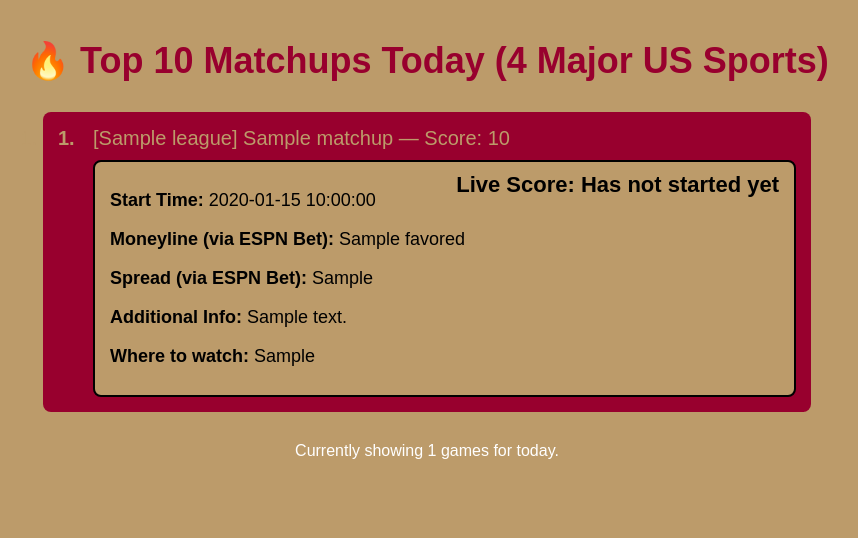
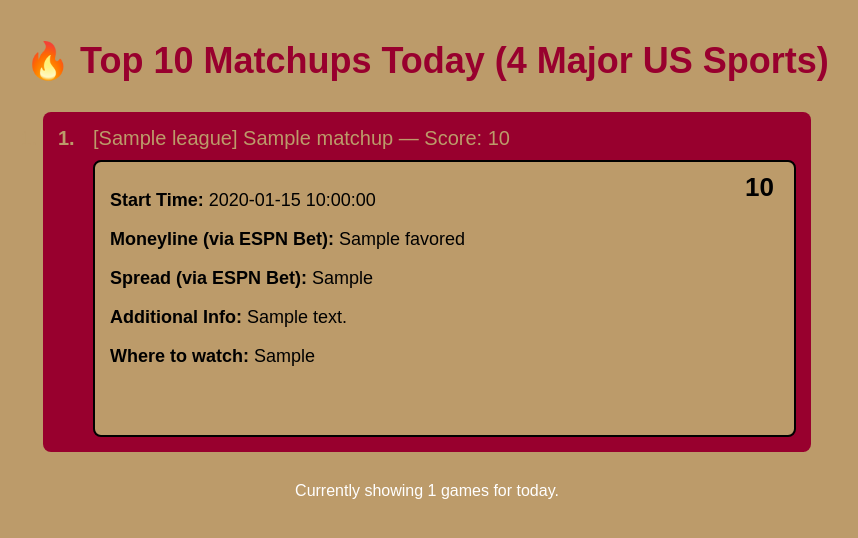
Before and after one commit to ckgifford06/w2wSports, a Flask app: template templates/index.html in a window 1280 px wide, after a click that opens the changed part. Shown: the part 51-589 px from the top of the page, without its empty margins (213-1071 px from the left). Run offline with Flask 3, Linux system fonts and the light colour scheme; the template is opened without the code that fills it: most values are stand-ins (such as "Sample title", 1, 10 or a date in 2020).

Commit message:
Update index.html

```diff
--- a/templates/index.html
+++ b/templates/index.html
@@ -9,16 +9,17 @@
       color: #000;
       border: 2px solid #000;
       border-radius: 8px;
-      padding: 10px 15px;
+      padding: 10px 15px 50px 15px;
       font-size: 18px;
       position: relative;
+      min-height: 80px;
     }
 
     .live-score {
       position: absolute;
       top: 10px;
-      right: 15px;
-      font-size: 22px;
+      right: 20px;
+      font-size: 26px;
       font-weight: bold;
       color: #000;
     }
@@ -94,15 +95,17 @@
 
   <h1>🔥 Top 10 Matchups Today (4 Major US Sports)</h1>
 
-  <ol style="width:60%; margin:30px auto; text-align:left;">
-  {% for game in matchups %}
+  <ol>
+    {% for game in matchups %}
     <li onclick="toggleDetails('details-{{ loop.index }}')">
       <span style="position:absolute; left:15px; font-weight:bold; color:#BC9B6A;">{{ loop.index }}.</span>
       [{{ game.league }}] {{ game.matchup }} — Score: {{ game.score }}
       <div id="details-{{ loop.index }}" class="details-box">
+        <!-- 🟢 Live Score Display -->
         <span id="live-score-{{ loop.index }}" class="live-score">
-          Live Score: Has not started yet
+          {{ game.live_score }}
         </span>
+
         <p><strong>Start Time:</strong> {{ game.time }}</p>
         <p><strong>Moneyline (via ESPN Bet):</strong> {{ game.favored }}</p>
         <p><strong>Spread (via ESPN Bet):</strong> {{ game.favored_spread }}</p>
@@ -110,7 +113,7 @@
         <p><strong>Where to watch:</strong> {{ game.where_to_watch }}</p>
       </div>
     </li>
-  {% endfor %}
+    {% endfor %}
   </ol>
 
   <p>Currently showing {{ matchups|length }} games for today.</p>
@@ -122,7 +125,7 @@
       box.style.display = (box.style.display === "none" || box.style.display === "") ? "block" : "none";
     }
 
-    // Auto-refresh live scores
+    // 🔄 Auto-refresh live scores every 30 seconds
     async function updateLiveScores() {
       try {
         const response = await fetch("/api/live");
@@ -136,6 +139,9 @@
           if (game.status.toLowerCase().includes("in progress") || game.status.toLowerCase().includes("live")) {
             el.textContent = `Live Score: ${game.score}`;
             el.style.color = "green";
+          } else if (game.status.toLowerCase().includes("final")) {
+            el.textContent = `Final Score: ${game.score}`;
+            el.style.color = "red";
           } else {
             el.textContent = "Live Score: Has not started yet";
             el.style.color = "#000";
```
